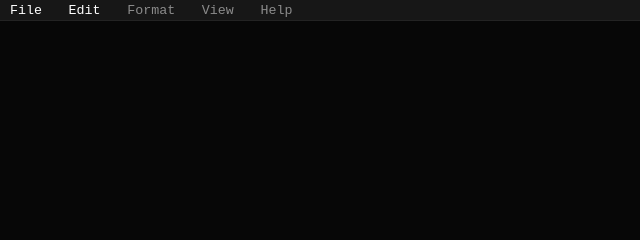
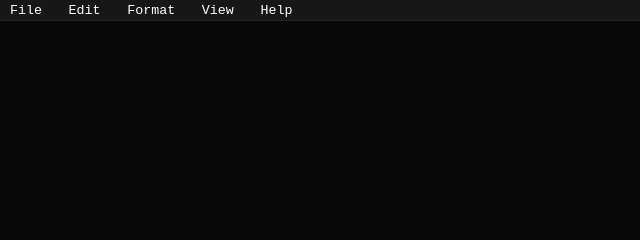
Before and after one commit to 6d6t6/oTxTo, a plain HTML site: page index.html in a window 1280 px wide. Shown: the top 240 px of the page, 0-640 px from the left. Drawn offline with Linux system fonts and the light colour scheme.

Commit message:
Update index.html

```diff
--- a/index.html
+++ b/index.html
@@ -166,7 +166,7 @@
             </ul>
         </div>
         <div class="toolbar-item">
-            <a href="#" class="disabled">Format</a>
+            <a href="#">Format</a>
             <ul class="context-menu edit-menu">
                 <li><a href="#" id="fontsButton" class="disabled">Fonts</a></li>
                 <li><a href="#" id="textButton" class="disabled">Text</a></li>
@@ -176,7 +176,7 @@
             </ul>
         </div>
         <div class="toolbar-item">
-            <a href="#" class="disabled">View</a>
+            <a href="#">View</a>
             <ul class="context-menu edit-menu">
                 <li><a href="#" id="zoomInButton" class="disabled">+ Zoom In</a></li>
                 <li><a href="#" id="zoomOutButton" class="disabled">- Zoom Out</a></li>
@@ -189,7 +189,7 @@
             </ul>
         </div>
         <div class="toolbar-item">
-            <a href="#" class="disabled">Help</a>
+            <a href="#">Help</a>
             <ul class="context-menu edit-menu">
                 <li><a href="#" id="helpButton" class="disabled">Help</a></li>
                 <hr>
```
